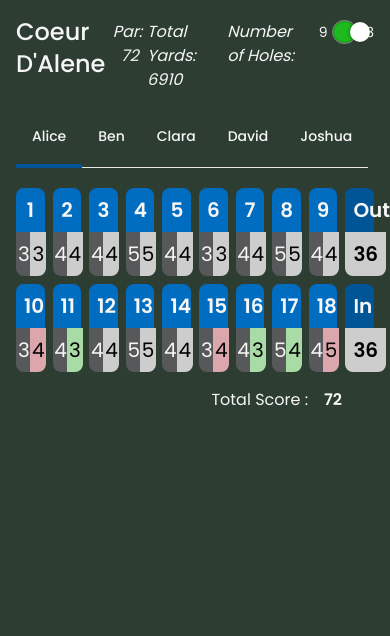
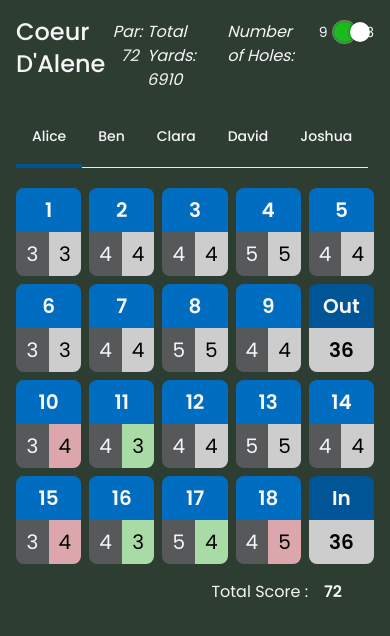
Before and after one commit to briantweed/golf-buddy, a Next.js app: page / in a window 390 px wide. Shown: the top 636 px of the page. Built offline with nearby package versions, Linux system fonts and the light colour scheme.

Commit message:
init commit

```diff
--- a/src/pages/index.js
+++ b/src/pages/index.js
@@ -85,8 +85,8 @@ const ScoreCard = (props) => {
     const TotalPlayerScore = FrontNineScore + (isFullRound ? BackNineScore : 0);
 
     return (
-        <section className={"flex flex-col gap-2 justify-center items-end pb-4 mt-6"}>
-            <div className={"grid grid-cols-10 gap-2"}>
+        <section className={"flex flex-col gap-2 justify-center items-start pb-4 mt-6"}>
+            <div className={"grid grid-cols-5 md:grid-cols-10 gap-2"}>
                 {FrontNine.map((score, index) => {
                     const parValue = testGame.Holes[index].Par;
                     const strokeValue = score.Stroke;
@@ -122,7 +122,7 @@ const ScoreCard = (props) => {
             </div>
 
             {isFullRound && (
-                <div className={"grid grid-cols-10 gap-2"}>
+                <div className={"grid grid-cols-5 md:grid-cols-10 gap-2"}>
                     {BackNine.map((score, index) => {
                         const parValue = testGame.Holes[index].Par;
                         const strokeValue = score.Stroke;
```
